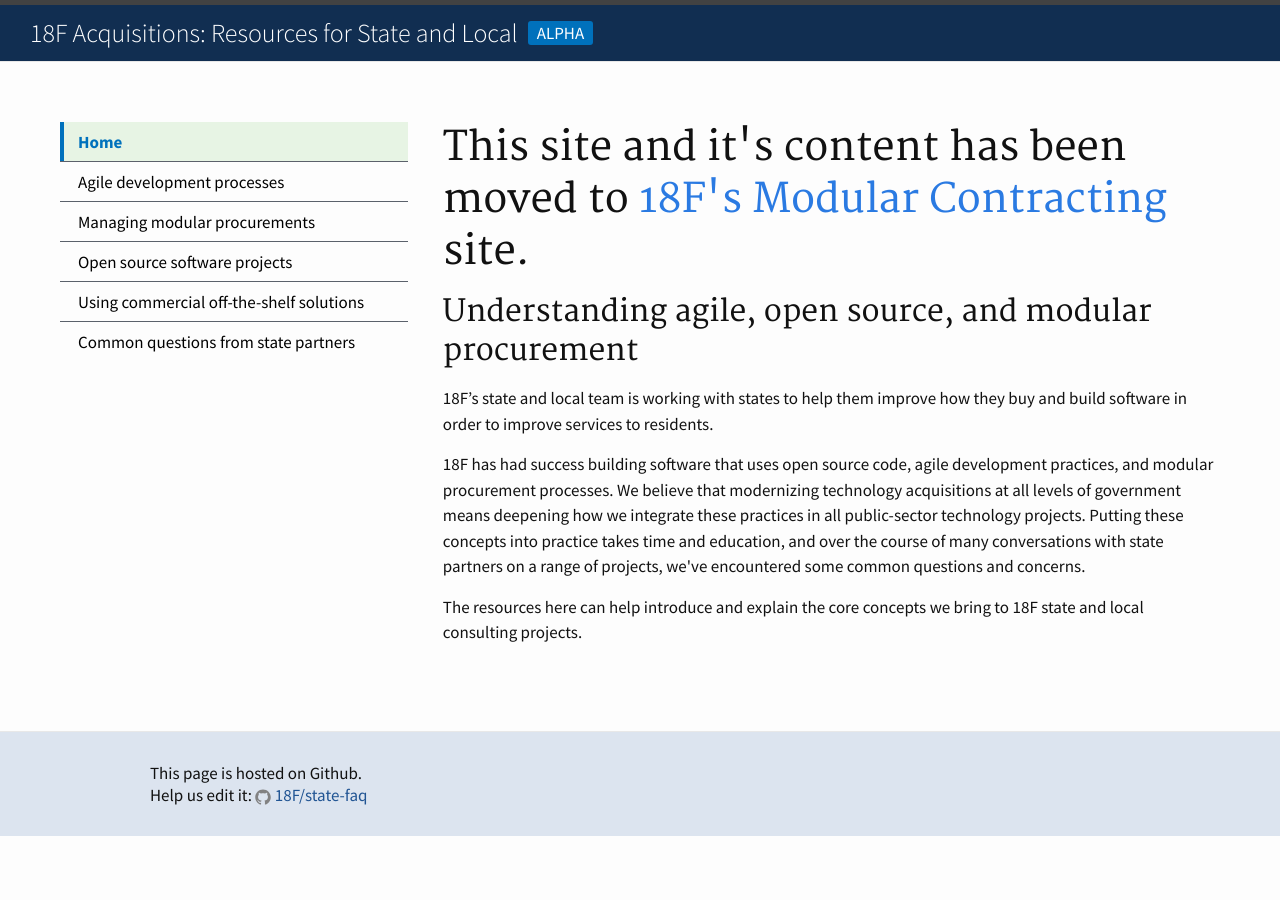
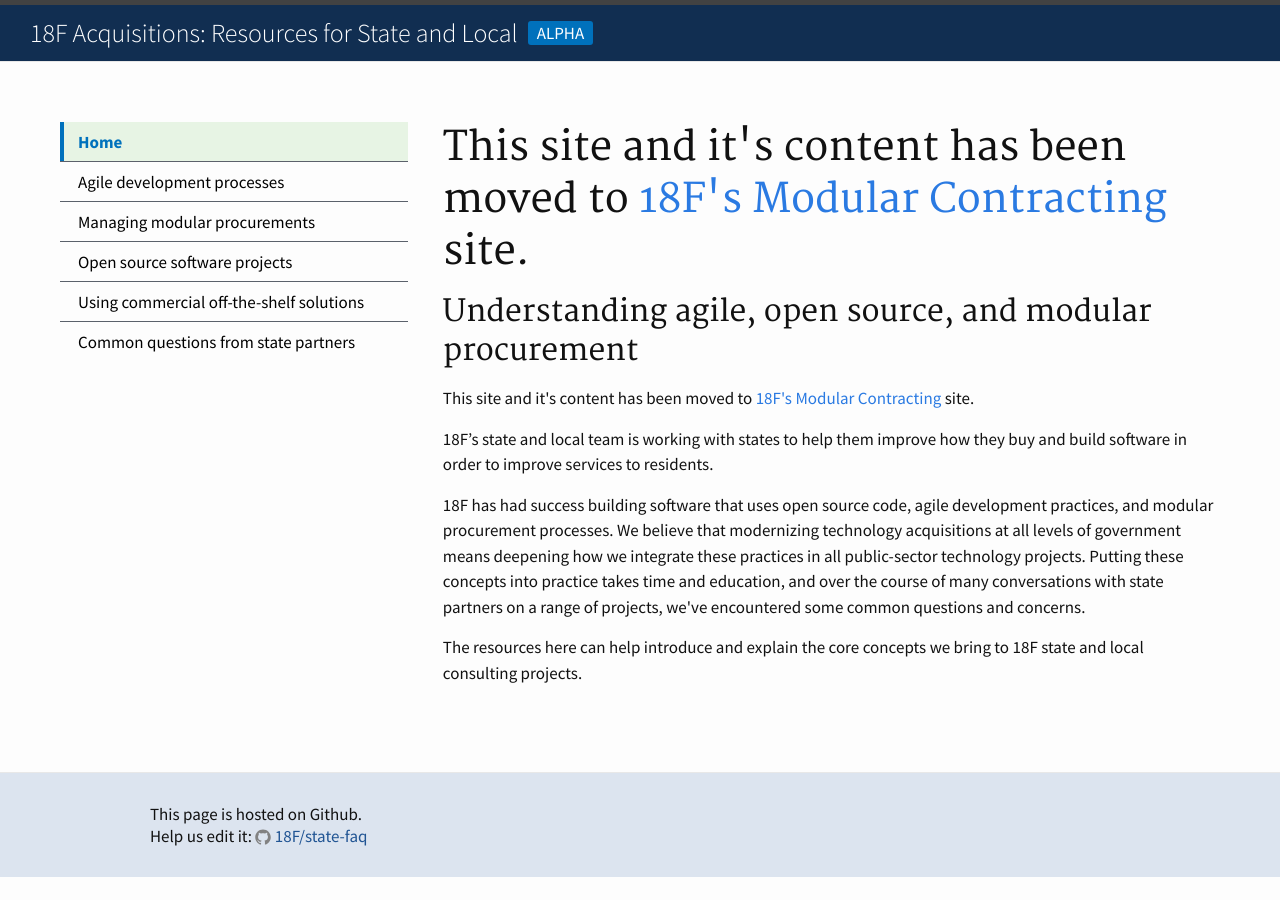
Before and after one commit to 18F/state-faq, a Jekyll site: the page built from index.html, in a window 1280 px wide. Built offline with Jekyll 4.4.1, drawn with Linux system fonts in a browser that asks for light colours.

Commit message:
Update index.html

```diff
--- a/index.html
+++ b/index.html
@@ -12,6 +12,7 @@
 
   <h2>Understanding agile, open source, and modular procurement</h2>
 
+  <p>This site and it's content has been moved to <a href="https://modularcontracting.18f.gov">18F's Modular Contracting</a> site. </p>
   <p>18F’s state and local team is working with states to help them improve how they buy and build software in order to improve services to residents.</p>
 
   <p>18F has had success building software that uses open source code, agile development practices, and modular procurement processes. We believe that modernizing technology acquisitions at all levels of government means deepening how we integrate these practices in all public-sector technology projects. Putting these concepts into practice takes time and education, and over the course of many conversations with state partners on a range of projects, we've encountered some common questions and concerns.</p>
```
